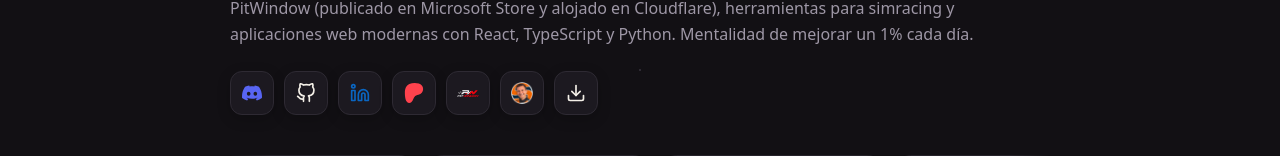
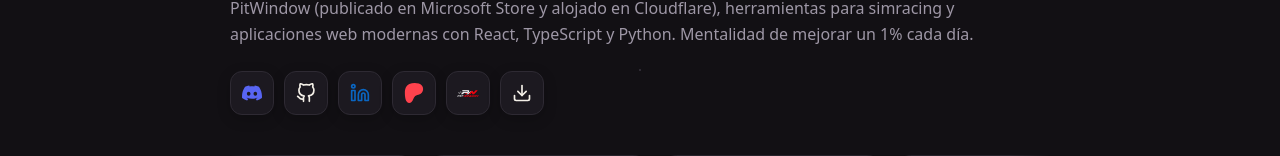
Before and after one commit to KillianTR/Portfolio, a React (Vite) app: page / in a window 1280 px wide. Shown: the part 330-486 px from the top of the page. Built offline with nearby package versions, Linux system fonts and the light colour scheme; no server answers.

Commit message:
feat(hero): remove StradiFans button from hero bar, keep PitWindow flagship

```diff
--- a/src/components/Hero.jsx
+++ b/src/components/Hero.jsx
@@ -138,21 +138,6 @@ function Hero({ onOpenCvModal }) {
               />
             </a>
 
-            <a
-              href="https://stradifans.vercel.app"
-              target="_blank"
-              rel="noreferrer"
-              aria-label="StradiFans"
-              title="StradiFans (stradifans.vercel.app)"
-              className="victor-social-btn"
-            >
-              <img
-                src="/stradifans-favicon.png"
-                alt="StradiFans"
-                className="victor-social-img"
-              />
-            </a>
-
             <button
               onClick={onOpenCvModal}
               className="victor-social-btn cv-btn"
```
